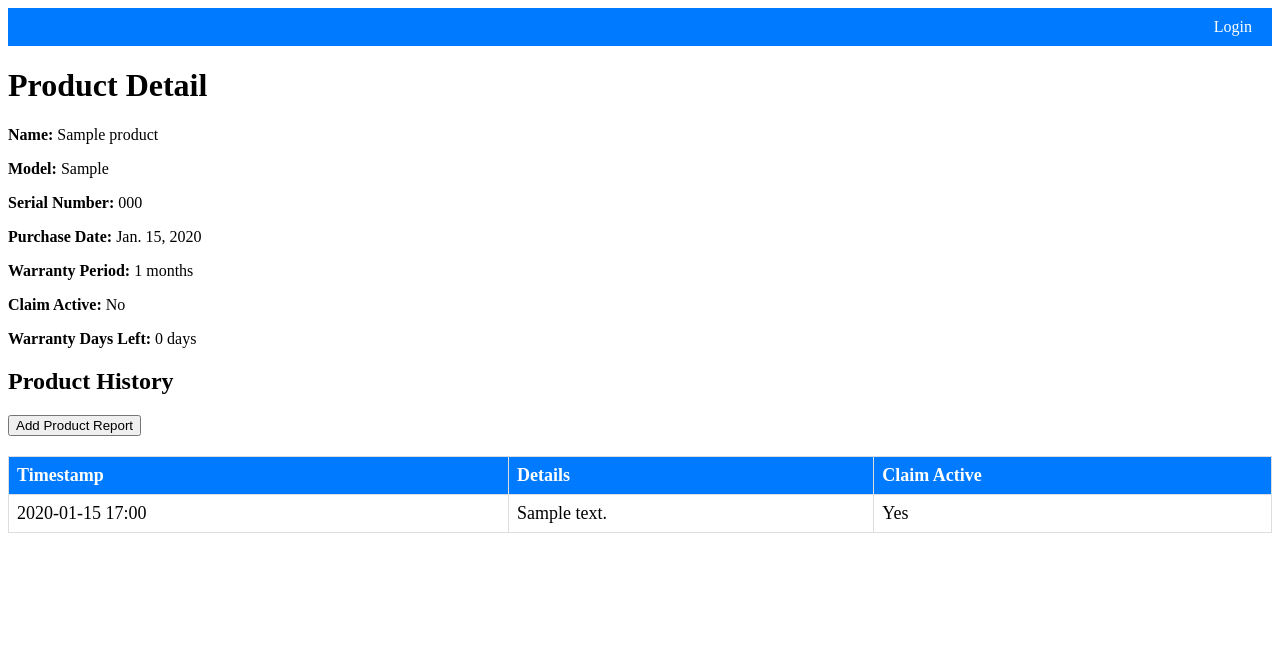
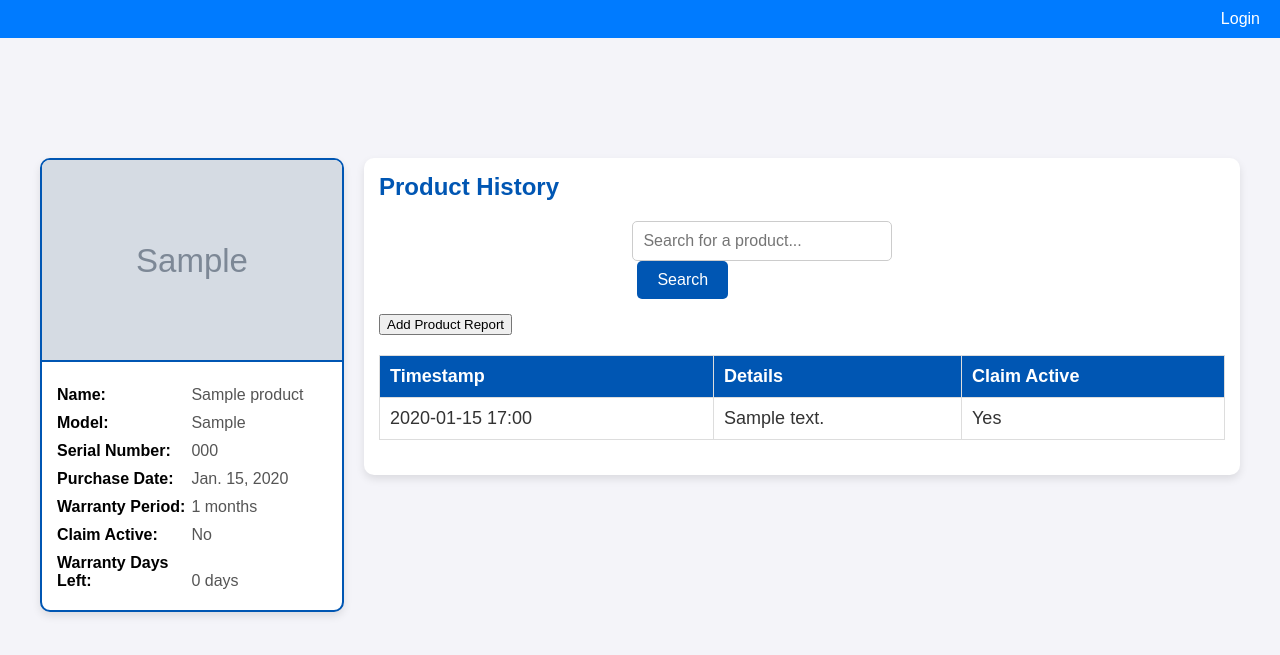
Before and after one commit to 6410615139/Stock, a Django app: page /product/1/ in a window 1280 px wide. Shown: the top 655 px of the page. Run offline with Django 5.2, Linux system fonts and the light colour scheme; tables that the repository leaves empty hold one stand-in row (values such as "Sample post"); grey boxes marked "Sample" are stand-in pictures.

Commit message:
Forever and product details UI

```diff
--- a/products/models.py
+++ b/products/models.py
@@ -1,5 +1,6 @@
 from django.db import models
 from datetime import date, timedelta
+from django.core.validators import MaxValueValidator, MinValueValidator
 
 class Product(models.Model):
     image = models.ImageField(upload_to='product_images/')
@@ -7,14 +8,32 @@ class Product(models.Model):
     model = models.CharField(max_length=100)
     serial_number = models.CharField(max_length=100, unique=True)
     purchase_date = models.DateField()
-    warranty_period = models.PositiveIntegerField()  # in months
+    warranty_period = models.PositiveIntegerField(
+        validators=[MinValueValidator(0), MaxValueValidator(999)],
+        null=True, # Allow null for "forever"
+        blank=True
+    )
     tstamp = models.DateTimeField(auto_now_add=True)
 
+    def is_warranty_forever(self):
+        return self.warranty_period is None
+
+    def get_warranty_display(self):
+        if self.is_warranty_forever():
+            return "Forever"
+        return f"{self.warranty_period} months"
+
     def is_claim_active(self):
+        if self.is_warranty_forever():
+            return True
         expiry_date = self.purchase_date + timedelta(days=self.warranty_period * 30)
-        return date.today() <= expiry_date
+        if date.today() <= expiry_date:
+            return True
+        return False
 
     def warranty_days_left(self):
+        if self.is_warranty_forever():
+            return None
         expiry_date = self.purchase_date + timedelta(days=self.warranty_period * 30)
         remaining_time = expiry_date - date.today()
         return max(remaining_time.days, 0)  # Returns 0 if the warranty has expired
--- a/products/views.py
+++ b/products/views.py
@@ -45,13 +45,17 @@ def add_product(request):
 
                 # Convert DataFrame to Products
                 for _, row in df.iterrows():
+                    warranty_period = row.get('Warranty Period (months)', 0)
+                    if not (0 <= warranty_period <= 120):  # Validate warranty period
+                        raise ValueError(f"Invalid warranty period: {warranty_period}")
+
                     Product.objects.create(
                         name=row['Name'],
                         model=row['Model'],
                         serial_number=row['Serial Number'],
-                        purchase_date=pd.to_datetime(row['Purchase Date']).date(),  # Ensure DateField
-                        warranty_period=int(row['Warranty Period (months)']),
-                        image=row.get('Image', None),  # Optional image
+                        purchase_date=pd.to_datetime(row['Purchase Date']).date(),
+                        warranty_period=int(warranty_period),
+                        image=row.get('Image', None),
                     )
                 return redirect('home')
         else:
@@ -108,6 +112,7 @@ def product_detail(request, pk):
 
     return render(request, 'product_detail.html', {
         'product': product,
+        'warranty_display': product.get_warranty_display(),
         'warranty_days_left': warranty_days_left,
         'product_histories': product_histories,
     })
--- /dev/null
+++ b/static/css/product.css
@@ -0,0 +1,155 @@
+/* General Styles */
+body {
+    font-family: Arial, sans-serif;
+    margin: 0;
+    padding: 0;
+    background-color: #f4f4f9;
+    color: #333;
+}
+
+/* Navbar Styles */
+.navbar {
+    width: 100%;
+    background-color: #0056b3;
+    padding: 10px 20px;
+    color: #fff;
+    display: flex;
+    justify-content: space-between;
+    align-items: center;
+    box-shadow: 0 4px 8px rgba(0, 0, 0, 0.1);
+    position: fixed;
+    top: 0;
+    left: 0;
+    z-index: 1000;
+}
+
+.navbar a {
+    color: #fff;
+    text-decoration: none;
+    margin: 0 10px;
+    font-weight: bold;
+}
+
+.navbar a:hover {
+    text-decoration: underline;
+}
+
+/* Main Content Container */
+.container {
+    display: flex;
+    flex-direction: row;
+    justify-content: space-between;
+    align-items: flex-start;
+    margin: 100px auto 20px; /* Add space for the navbar */
+    max-width: 1200px;
+    padding: 20px;
+    gap: 20px;
+}
+
+/* Product Card */
+.product-card {
+    flex: 0 0 300px; /* Fixed width for the product card */
+    background-color: #fff;
+    border-radius: 10px;
+    box-shadow: 0 4px 8px rgba(0, 0, 0, 0.1);
+    overflow: hidden;
+    border: 2px solid #0056b3;
+}
+
+.product-card img {
+    width: 100%;
+    height: 200px;
+    object-fit: cover;
+    border-bottom: 2px solid #0056b3;
+}
+
+.product-card .card-content {
+    padding: 15px;
+    display: flex;
+    flex-direction: column;
+    justify-content: center;
+}
+
+.product-card .card-content p {
+    margin: 5px 0;
+    font-size: 1rem;
+    color: #555;
+}
+
+.product-card .card-content p strong {
+    color: #000;
+    font-weight: bold;
+    display: inline-block;
+    width: 130px; /* Align labels */
+}
+
+.product-card .card-content p .highlight {
+    color: #0056b3;
+    font-weight: bold;
+}
+
+/* Product History Table */
+.table-container {
+    flex: 1; /* Takes the remaining space */
+    background-color: #fff;
+    border-radius: 10px;
+    box-shadow: 0 4px 8px rgba(0, 0, 0, 0.1);
+    padding: 15px;
+}
+
+.table-container h2 {
+    margin-top: 0;
+    font-size: 1.5rem;
+    color: #0056b3;
+}
+
+.table-container .search-bar {
+    margin-bottom: 15px;
+}
+
+.table-container .search-bar input[type="text"] {
+    padding: 10px;
+    font-size: 1rem;
+    width: 70%;
+    margin-right: 10px;
+    border: 1px solid #ccc;
+    border-radius: 5px;
+}
+
+.table-container .search-bar button {
+    padding: 10px 20px;
+    font-size: 1rem;
+    color: #fff;
+    background-color: #0056b3;
+    border: none;
+    border-radius: 5px;
+    cursor: pointer;
+}
+
+.table-container .search-bar button:hover {
+    background-color: #004499;
+}
+
+.table-container .table {
+    width: 100%;
+    border-collapse: collapse;
+}
+
+.table-container .table th, .table-container .table td {
+    padding: 10px;
+    text-align: left;
+    border: 1px solid #ddd;
+}
+
+.table-container .table th {
+    background-color: #0056b3;
+    color: #fff;
+}
+
+.table-container .table tbody tr:nth-child(even) {
+    background-color: #f9f9f9;
+}
+
+.table-container .table tbody tr:hover {
+    background-color: #f1f1f1;
+}
--- a/templates/product_detail.html
+++ b/templates/product_detail.html
@@ -4,23 +4,48 @@
 {% block style %}
 <link rel="stylesheet" href="{% static 'css/table.css' %}">
 <link rel="stylesheet" href="{% static 'css/search-bar.css' %}">
+<link rel="stylesheet" href="{% static 'css/product.css' %}">
 {% endblock %}
 
 {% block title %}Product Detail{% endblock %}
 
 {% block content %}
-<h1>Product Detail</h1>
-<div>
+<div class="container">
+    <!-- Product Card -->
+    <div class="product-card">
+        <img src="{{ product.image.url }}" alt="{{ product.name }}">
+        <div class="card-content">
             <p><strong>Name:</strong> {{ product.name }}</p>
             <p><strong>Model:</strong> {{ product.model }}</p>
             <p><strong>Serial Number:</strong> {{ product.serial_number }}</p>
             <p><strong>Purchase Date:</strong> {{ product.purchase_date }}</p>
-    <p><strong>Warranty Period:</strong> {{ product.warranty_period }} months</p>
+            <p><strong>Warranty Period:</strong>
+                {% if product.warranty_period is None %}
+                    <span class="highlight">Forever</span>
+                {% else %}
+                    {{ product.warranty_period }} months
+                {% endif %}
+            </p>
             <p><strong>Claim Active:</strong> {{ product.is_claim_active|yesno:"Yes,No" }}</p>
-    <p><strong>Warranty Days Left:</strong> {{ warranty_days_left }} days</p>
+            <p><strong>Warranty Days Left:</strong>
+                {% if warranty_days_left is None %}
+                    <span class="highlight">Forever</span>
+                {% else %}
+                    {{ warranty_days_left }} days
+                {% endif %}
+            </p>
+        </div>
     </div>
 
+    <!-- Product History Table -->
+    <div class="table-container">
         <h2>Product History</h2>
+        <div class="search-bar">
+            <form method="get" action="">
+                <input type="text" name="q" placeholder="Search for a product..." value="{{ query|default:'' }}">
+                <button type="submit">Search</button>
+            </form>
+        </div>
         <a href="{% url 'product_report' product.pk %}">
             <button>Add Product Report</button>
         </a>
@@ -46,4 +71,6 @@
                 {% endfor %}
             </tbody>
         </table>
+    </div>
+</div>
 {% endblock %}
```
Also changed, not shown: products/forms.py (+14 -0 lines), products/migrations/0004_alter_product_warranty_period.py (added), 1 other file. Lines whose indentation alone changed are shown as unchanged.
